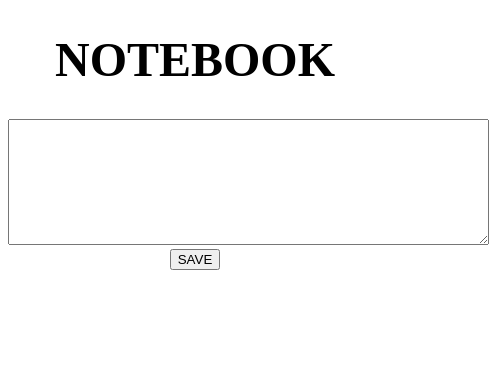
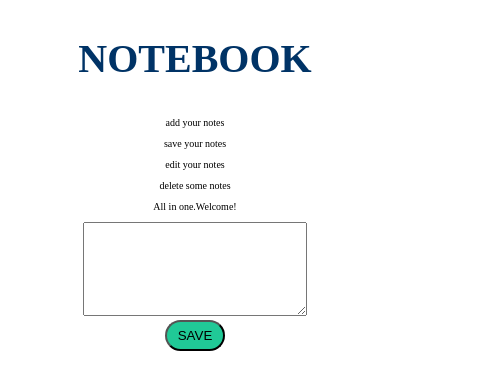
Before and after one commit to Majok-Bol/List-Book, a plain HTML site: page index.html in a window 390 px wide. Shown: the whole page, 489 px wide, since content can reach past the window. Drawn offline with Linux system fonts and the light colour scheme.

Commit message:
added styling to the save and edit button

```diff
--- a/index.css
+++ b/index.css
@@ -1,5 +1,5 @@
 .div {
-  /* width: 80%; */
+  width: 100%;
   text-align: center;
 }
 h1 {
@@ -11,10 +11,40 @@ textarea:hover {
 }
 
 textarea {
-  padding: 2rem;
-  /* height: 40%;
-  width: 80%; */
+  width: 100%;
+  max-width: 60%;
+  min-width: 10%;
+  padding: 3rem;
+  height: 60%; /* Fixed height */
+  box-sizing: border-box; /* Include padding in height */
 }
-#btn1{
-    text-align: center;
+#btn1 {
+  text-align: center;
+  border-radius: 1rem;
+  border-color: black;
+  background-color: #20c997;
+  padding: 6px;
+  width: 60px;
+  cursor: pointer;
 }
+
+h1 {
+  display: block;
+  padding: 0.5rem 1rem;
+  text-align: center;
+  color: #003366;
+}
+.p1 {
+  font-size: 10px;
+  font-family: 'Times New Roman', serif;
+}
+/* Responsive styles */
+@media (max-width: 768px) {
+  h1 {
+    font-size: 2.5rem;
+  }
+
+  textarea {
+    padding: 1rem;
+  }
+}
--- a/index.html
+++ b/index.html
@@ -7,17 +7,29 @@
     <title>List Book Project</title>
     <link rel="stylesheet" href="./index.css" />
 </head>
+
 <body>
 
     <div class="div">
-        <div> <h1>NOTEBOOK</h1></div>
-       <div><textarea type="text" id="txt" rows="4" cols="50" placeholder="Write your text here">
+        <div>
+            <h1>NOTEBOOK</h1>
+        </div>
+        <div class="p1">
+            <p> add your notes</p>
+            <p>save your notes</p>
+            <p>edit your notes</p>
+            <p>delete some notes</p>
+            <p>All in one.Welcome!</p>
+        </div>
+
+        <div><textarea type="text" id="txt" rows="4" cols="50" placeholder="Write your text here">
     </textarea></div>
-    <div> <button id="btn1">SAVE</button></div>
+        <div> <button id="btn1">SAVE</button></div>
     </div>
 
-        <ol id="myList"></ol>
-        <p id="paragraph"></p>
+    <ol id="myList"></ol>
+    <p id="paragraph"></p>
 </body>
 <script src="./script.js"></script>
+
 </html>
--- a/script.js
+++ b/script.js
@@ -8,9 +8,9 @@ const paragraph = document.getElementById("paragraph");
 function saveList() {
   const listItems = [];
   myList.querySelectorAll("li").forEach((li) => {
-   // Extract the text content of the list item excluding buttons
-   const itemText = li.firstChild.textContent.trim();
-   listItems.push(itemText);
+    // Extract the text content of the list item excluding buttons
+    const itemText = li.firstChild.textContent.trim();
+    listItems.push(itemText);
   });
   localStorage.setItem("myList", JSON.stringify(listItems));
 }
@@ -38,7 +38,10 @@ function addItemToList(valueInput) {
   const deleteButton = document.createElement("button");
   deleteButton.style.backgroundColor = "aqua";
   deleteButton.textContent = "Delete";
-
+  deleteButton.style.backgroundColor = "#DC3545";
+  deleteButton.style.width = "60px";
+  deleteButton.style.borderRadius = "1rem";
+  deleteButton.style.padding = "6px";
   deleteButton.addEventListener("click", () => {
     listItem.remove();
     saveList();
@@ -52,6 +55,11 @@ function addItemToList(valueInput) {
   // create edit button
   const editButton = document.createElement("button");
   editButton.textContent = "EDIT";
+  editButton.style.backgroundColor = "  #fcb3c7";
+  editButton.style.borderRadius = "1rem";
+  editButton.style.width = "60px";
+  editButton.style.padding = "6px";
+  editButton.style.cursor = "pointer";
   listItem.appendChild(editButton);
   //add event listener
   editButton.addEventListener("click", () => {
@@ -60,7 +68,13 @@ function addItemToList(valueInput) {
     // create new save button
     const newSaveButton = document.createElement("button");
     newSaveButton.textContent = "SAVE";
-    // clear existing list
+    newSaveButton.style.textAlign = "center";
+    newSaveButton.style.borderRadius = "1rem";
+    newSaveButton.style.borderColor = "black";
+    newSaveButton.style.backgroundColor = "#20c997";
+    newSaveButton.style.padding = "6px";
+    newSaveButton.style.width = "60px";
+    newSaveButton.style.cursor = "pointer";
     listItem.textContent = "";
     listItem.appendChild(createTextArea);
     listItem.appendChild(newSaveButton);
@@ -86,8 +100,7 @@ function addItemToList(valueInput) {
 document.getElementById("btn1").addEventListener("click", () => {
   const valueInput = input.value.trim();
   if (valueInput === "") {
-    document.getElementById("paragraph").textContent =
-      "";
+    document.getElementById("paragraph").textContent = "";
   } else {
     addItemToList(valueInput);
     saveList();
```
